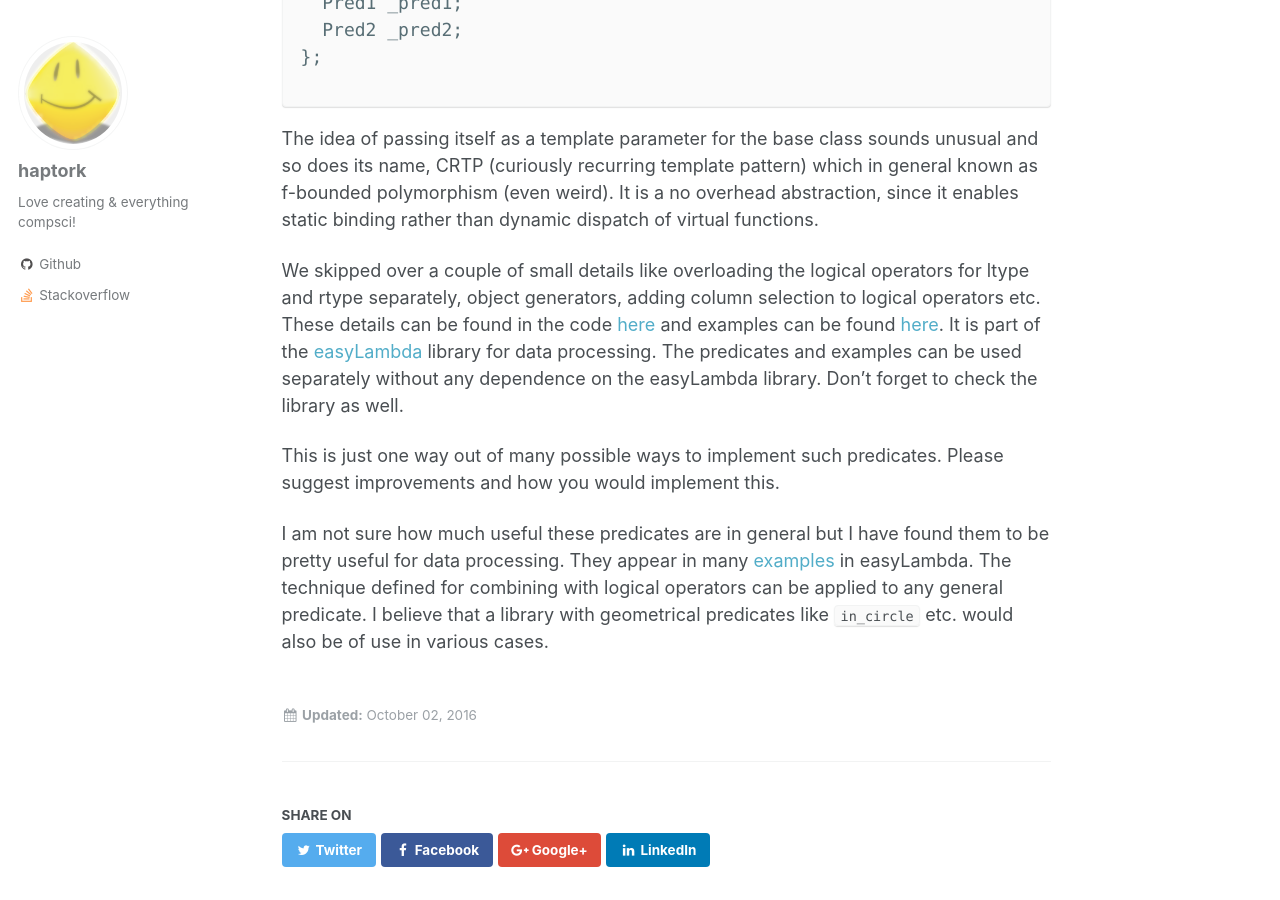
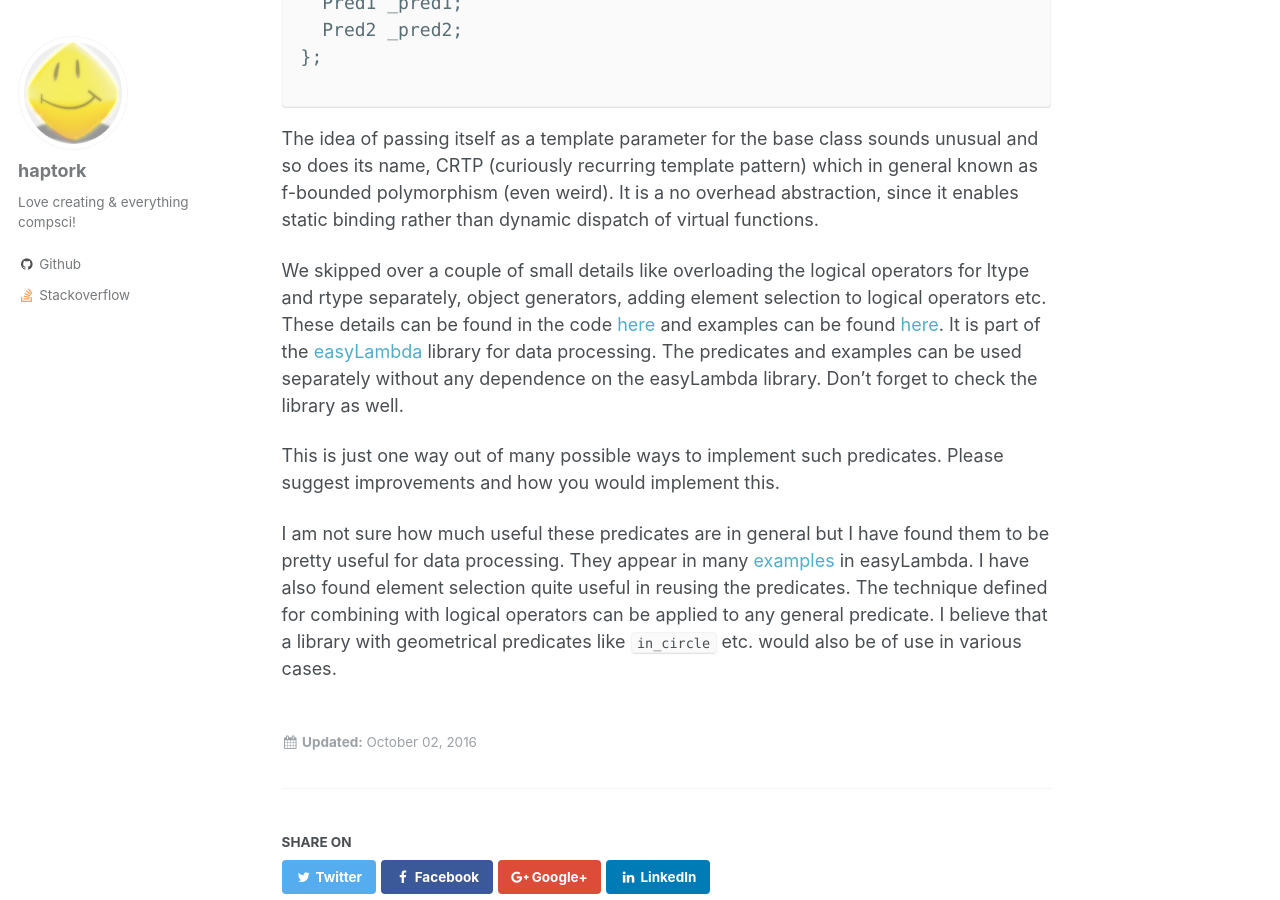
Before and after one commit to haptork/easyLambda, a Jekyll site: the page built from _posts/2016-10-02-easy-unary-predicates.md, in a window 1280 px wide and 900 px high, scrolled down 5486 px. Built offline with Jekyll 4.4.1, drawn with Linux system fonts in a browser that asks for light colours; comment, search, counter and statistics services are not loaded; some of the changed text lies outside the part shown.

Commit message:
Updated unary predicates

```diff
--- a/_posts/2016-10-02-easy-unary-predicates.md
+++ b/_posts/2016-10-02-easy-unary-predicates.md
@@ -36,14 +36,14 @@
 assert(a_notone_odd(1) == false);
 {% endhighlight %}
 
-**Example-2**: Multiple columns and column selection
+**Example-2**: Multiple elements and element selection
 
 {% highlight cpp %}
 auto v = vector<tuple<int, char, int>>{};
 v.emplace_back(1, 'a', 11);
 v.emplace_back(2, 'b', 22);
 v.emplace_back(3, 'c', 33);
-// second column/index > 'b' or whole tuple equals (3, 'c', 33)
+// second element/index > 'b' or whole tuple equals (3, 'c', 33)
 auto c = count_if(begin(v), end(v), lt<2>('b') || eq(3, 'c', 33));
 assert(c == 2);
 {% endhighlight %}
@@ -227,7 +227,7 @@
 virtual functions.
 
 We skipped over a couple of small details like overloading the logical
-operators for ltype and rtype separately, object generators, adding column
+operators for ltype and rtype separately, object generators, adding element
 selection to logical operators etc. These details can be found in the code
 [here](https://github.com/haptork/easyLambda/blob/master/include/ezl/algorithms/predicates.hpp)
 and examples can be found
@@ -243,6 +243,7 @@
 I am not sure how much useful these predicates are in general but I have found
 them to be pretty useful for data processing. They appear in many
 [examples](https://haptork.github.io/easyLambda/docs/real-world/) in
-easyLambda. The technique defined for combining with logical operators can be
+easyLambda. I have also found element selection quite useful in reusing the
+predicates. The technique defined for combining with logical operators can be
 applied to any general predicate. I believe that a library with geometrical
 predicates like `in_circle` etc. would also be of use in various cases.
```
